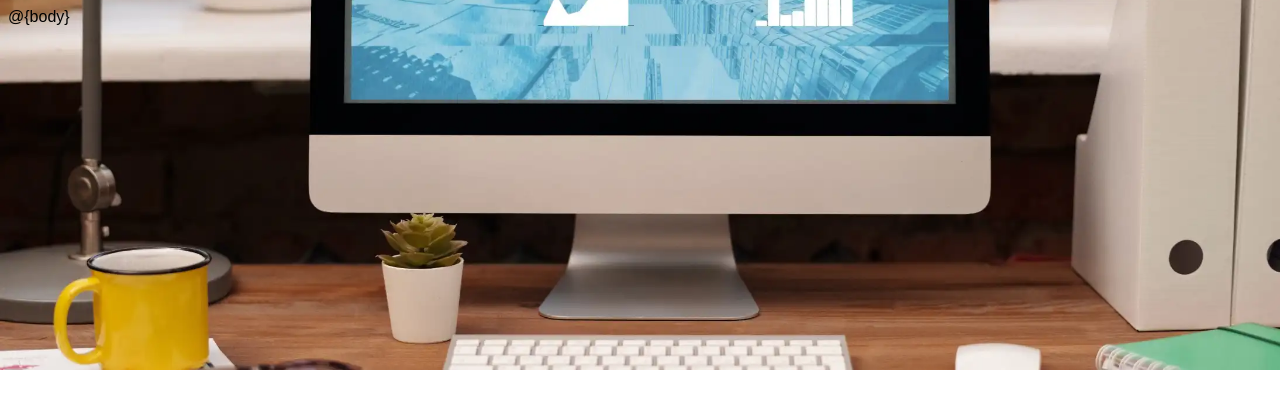
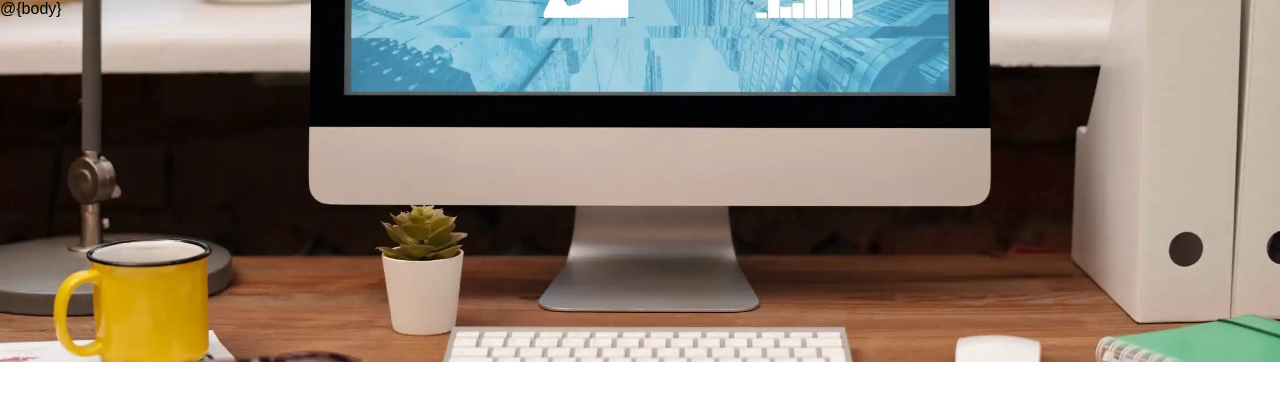
Before and after one commit to SooryaGeorge7/Patient-Manager, a website: page views/layout.html in a window 1280 px wide. Drawn offline with nearby package versions, Linux system fonts and the light colour scheme.

Commit message:
set css width,height and link app image

```diff
--- a/views/layout.html
+++ b/views/layout.html
@@ -13,6 +13,9 @@
         body {
             background: url("https://raw.githubusercontent.com/SooryaGeorge7/Patient-Manager/main/documentation/background.webp") no-repeat center / cover;
             font-family: Arial;
+            width:100%;
+            height:100%;
+            margin:0;
         }
 
         #container {
```
Also changed, not shown: README.md, documentation/patient-manager-app.png (added).
